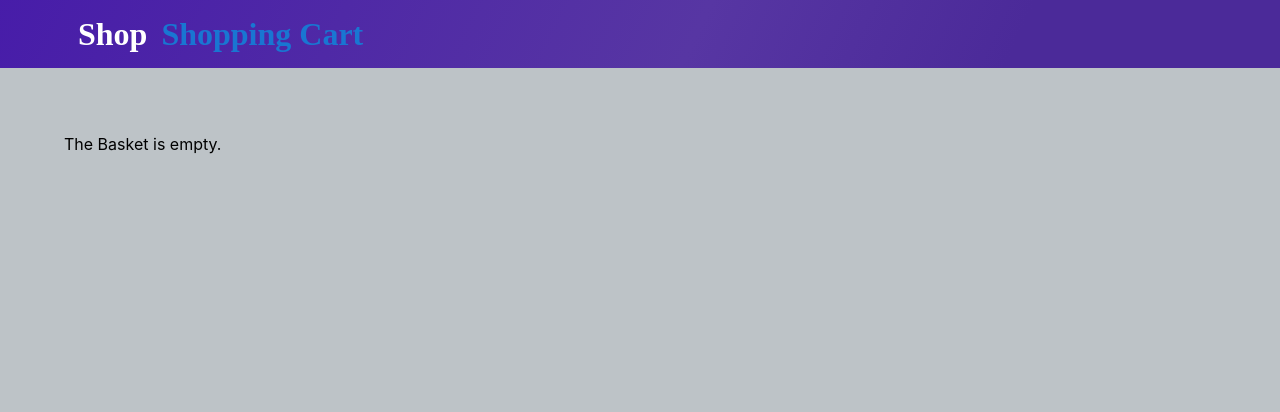
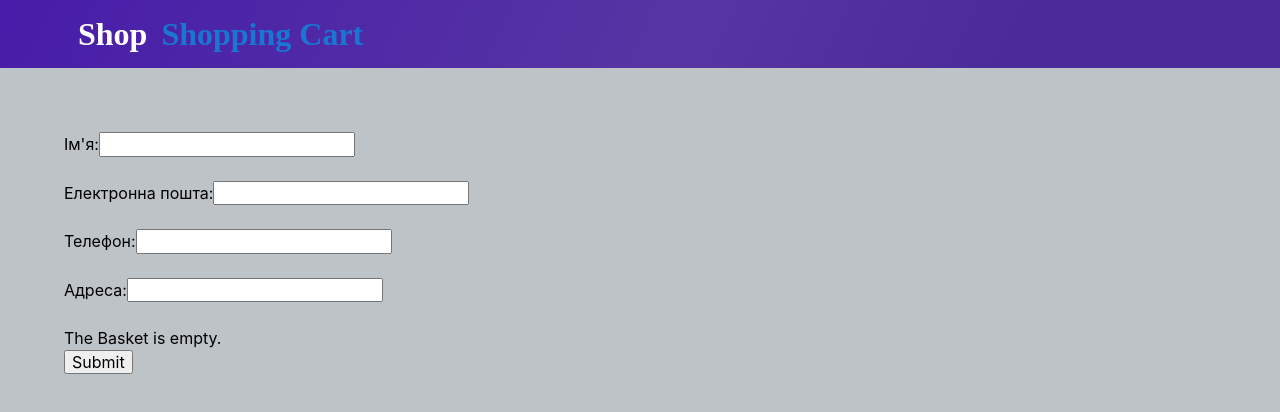
Before and after one commit to OPaslavskiy/Delivery-app-, a React (Vite) app: page /delivery-app/shopingcart in a window 1280 px wide. Shown: the top 412 px of the page. Built offline with nearby package versions, Linux system fonts and the light colour scheme.

Commit message:
add input form and image

```diff
--- a/src/GlobalStyle.jsx
+++ b/src/GlobalStyle.jsx
@@ -34,7 +34,6 @@ ol {
 }
 img {
   display: block;
-  max-width: 100%;
-  height: auto;
+
 }
 `;
--- /dev/null
+++ b/src/components/ButtonList/ButtonList.jsx
@@ -0,0 +1,35 @@
+import React, { useState } from "react";
+
+import { getGoods, addToBasket } from "../../services";
+
+const ButtonList = ({ loadGoods }) => {
+  const [activeButton, setActiveButton] = useState(null);
+
+  const buttons = ["mcduck", "theshaurma", "elari", "faina", "sushiabw"];
+
+  const handleClick = (index, button) => {
+    loadGoods(button);
+
+    setActiveButton(index);
+  };
+
+  return (
+    <ul>
+      {buttons.map((button, index) => (
+        <li>
+          <button
+            key={index}
+            onClick={() => {
+              handleClick(index, button);
+            }}
+            disabled={activeButton !== null && activeButton !== index}
+          >
+            {`${button}`}
+          </button>
+        </li>
+      ))}
+    </ul>
+  );
+};
+
+export default ButtonList;
--- /dev/null
+++ b/src/components/ContactInfo/ContactInfo.jsx
@@ -0,0 +1,75 @@
+import { Outlet } from "react-router-dom";
+import React, { useState } from "react";
+// import { Header, LogoLink } from "./AppBar.styled";
+
+export const ContactInfo = ({ contactInfo, setContactInfo }) => {
+  //   const [formData, setFormData] = useState({
+  //     name: "",
+  //     email: "",
+  //     phone: "",
+  //     address: "",
+  //   });
+
+  const handleChange = (event) => {
+    setContactInfo({
+      ...contactInfo,
+      [event.target.name]: event.target.value,
+    });
+  };
+
+  return (
+    <>
+      <form>
+        <label htmlFor="name">Ім'я:</label>
+        <input
+          type="text"
+          id="name"
+          name="name"
+          value={contactInfo.name}
+          onChange={handleChange}
+          required
+        />
+        <br />
+        <br />
+
+        <label htmlFor="email">Електронна пошта:</label>
+        <input
+          type="email"
+          id="email"
+          name="email"
+          value={contactInfo.email}
+          onChange={handleChange}
+          required
+        />
+        <br />
+        <br />
+
+        <label htmlFor="phone">Телефон:</label>
+        <input
+          type="tel"
+          id="phone"
+          name="phone"
+          value={contactInfo.phone}
+          onChange={handleChange}
+          required
+        />
+        <br />
+        <br />
+
+        <label htmlFor="address">Адреса:</label>
+        <input
+          type="text"
+          id="address"
+          name="address"
+          value={contactInfo.address}
+          onChange={handleChange}
+          required
+        />
+        <br />
+        <br />
+      </form>
+
+      {/* <button onClick={handleSubmit}>Надіслати</button> */}
+    </>
+  );
+};
--- a/src/components/ShopingCart/ShoppingCart.jsx
+++ b/src/components/ShopingCart/ShoppingCart.jsx
@@ -1,17 +1,36 @@
-import React from "react";
-import { Link, P, GitLink } from "./ShoppingCart.styled";
+import React, { useState } from "react";
+// import { Link, P, GitLink } from "./ShoppingCart.styled";
+import { ContactInfo } from "../ContactInfo/ContactInfo";
 
 const ShopingCart = () => {
+  const [contactInfo, setContactInfo] = useState({
+    name: "",
+    email: "",
+    phone: "",
+    address: "",
+  });
   const arrayGoods = JSON.parse(localStorage.getItem("basket")) || [];
   return (
     <>
-      <div></div>
+      <div>
+        <ContactInfo
+          contactInfo={contactInfo}
+          setContactInfo={setContactInfo}
+        />
+      </div>
       <div>
         {arrayGoods.length ? (
           arrayGoods.map((good) => (
             <div key={good._id}>
+              <img
+                src={good.image}
+                alt=""
+                width={250}
+                height={180}
+                object-fit={"cover"}
+              />
               <p>{good.titel}</p>
-              <p>{good.price}</p>
+              <p>Price {good.price} UAH</p>
               <input type="number" min="0" defaultValue="1" />
             </div>
           ))
@@ -19,6 +38,9 @@ const ShopingCart = () => {
           <p>The Basket is empty.</p>
         )}
       </div>
+      <div>
+        <input type="submit" value="Submit" />
+      </div>
     </>
   );
 };
--- a/src/components/Shops/Shops.jsx
+++ b/src/components/Shops/Shops.jsx
@@ -1,6 +1,7 @@
 import React, { useState, useEffect } from "react";
 // import { Link, P, GitLink } from "./Shops.styled";
 import { getGoods, addToBasket } from "../../services";
+import ButtonList from "../ButtonList/ButtonList";
 
 const Shops = () => {
   const [goods, setGoods] = useState([]);
@@ -41,40 +42,21 @@ const Shops = () => {
     <>
       <div>
         <p>Shops:</p>
-        <ul>
-          <li>
-            <button type="button" onClick={() => loadGoods("mcduck")}>
-              Mc' Duck
-            </button>
-          </li>
-          <li>
-            <button type="button" onClick={() => loadGoods("theshaurma")}>
-              The Shaurma
-            </button>
-          </li>
-          <li>
-            <button type="button" onClick={() => loadGoods("elari")}>
-              Elari Caffee
-            </button>
-          </li>
-          <li>
-            <button type="button" onClick={() => loadGoods("faina")}>
-              Faina Pizza
-            </button>
-          </li>
-          <li>
-            <button type="button" onClick={() => loadGoods("sushiabw")}>
-              Sushi ABW
-            </button>
-          </li>
-        </ul>
+        <ButtonList loadGoods={loadGoods} />
       </div>
       <div>
         {goods.map((good) => {
+          console.log(good.image);
           return (
             <div key={good._id}>
               <p>{good.titel}</p>
-              <p>{good.price}</p>
+              <img
+                src={good.image}
+                alt=""
+                width={150}
+                height={80}
+                object-fit={"cover"}
+              />
               <button type="button" onClick={() => addToBasket(good)}>
                 add to Cart
               </button>
```
